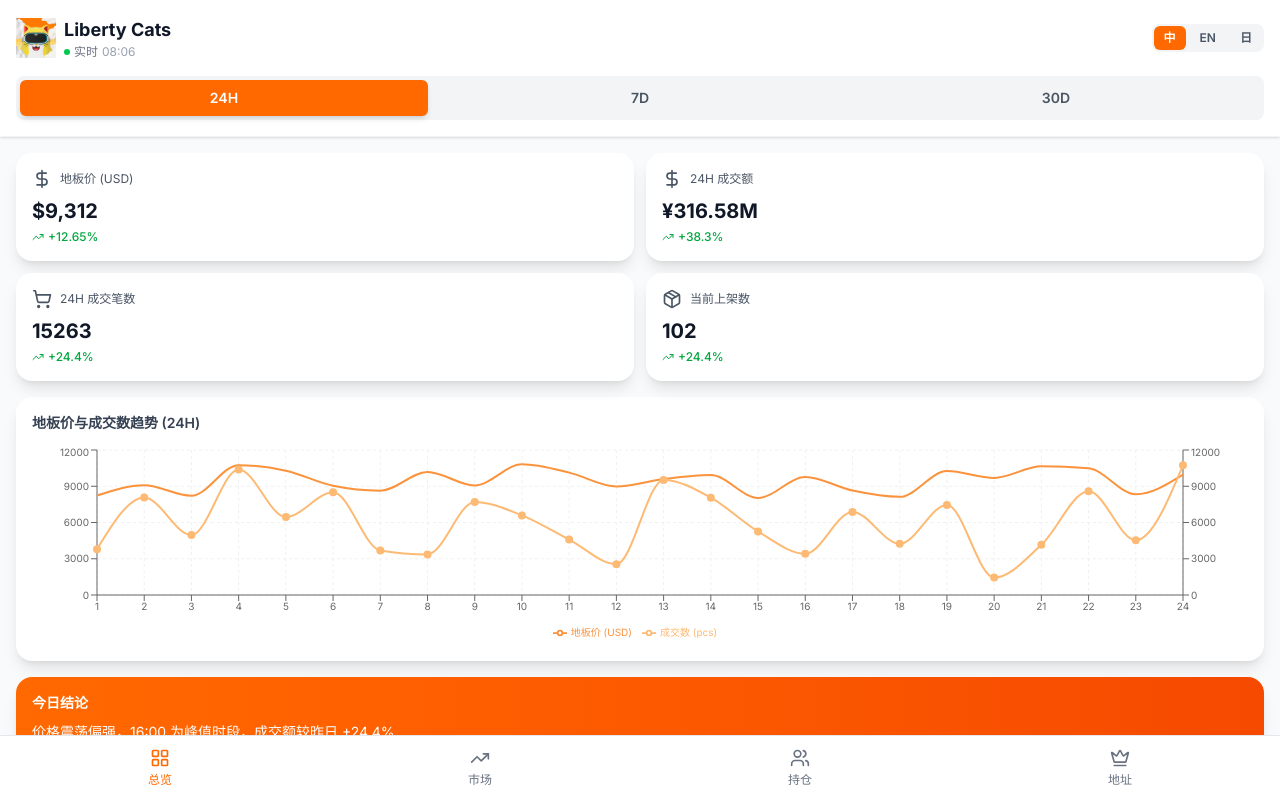
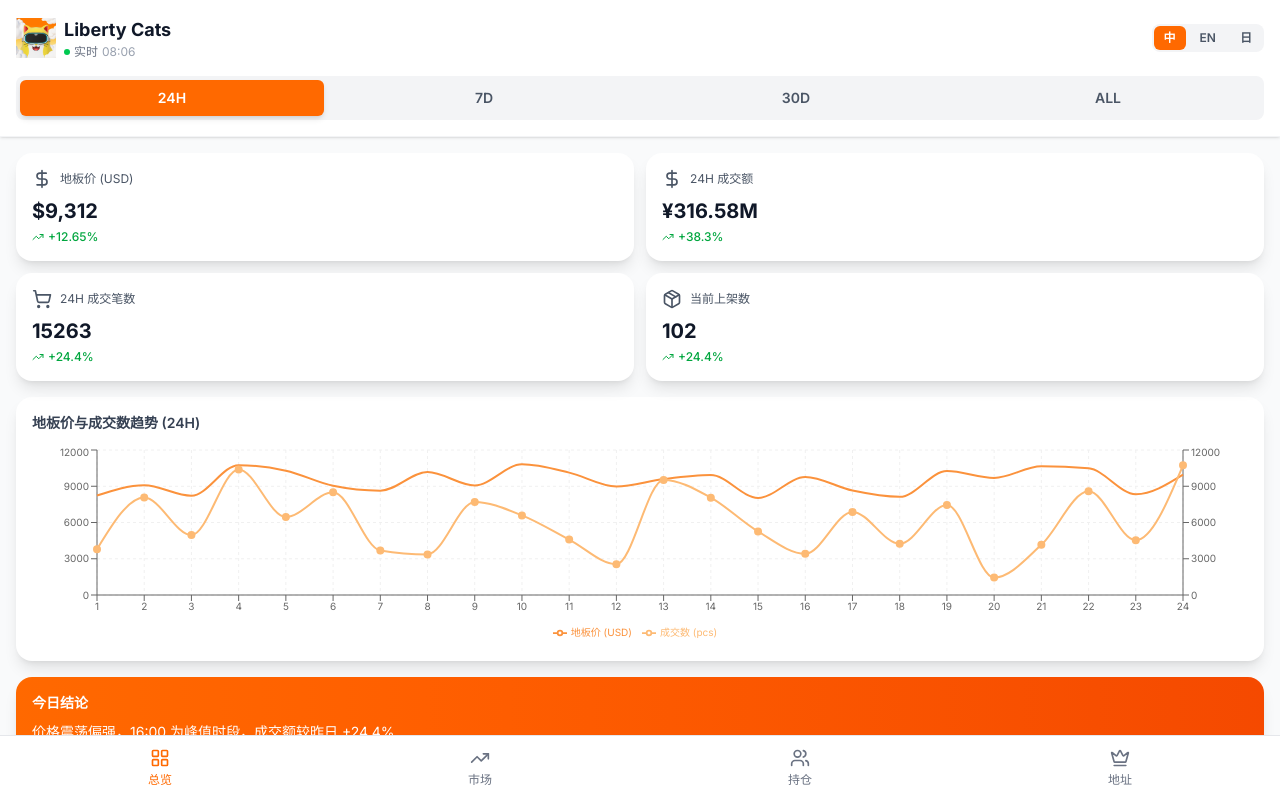
Before and after one commit to Jack99962/LibertyCatsDataFrontEnd, a React (Vite) app: page / in a window 1280 px wide. Shown: the top 798 px of the page. Built offline with nearby package versions, Linux system fonts and the light colour scheme.

Commit message:
Update TimeRange type to include 'ALL' option and modify Layout component accordingly

```diff
--- a/src/app/components/Layout.tsx
+++ b/src/app/components/Layout.tsx
@@ -16,7 +16,7 @@ export function Layout() {
     { path: '/rankings', label: t('nav.rankings'), icon: Crown },
   ];
 
-  const timeRanges: TimeRange[] = ['24H', '7D', '30D'];
+  const timeRanges: TimeRange[] = ['24H', '7D', '30D', 'ALL'];
   const languages: { code: Language; label: string }[] = [
     { code: 'zh', label: '中' },
     { code: 'en', label: 'EN' },
--- a/src/app/contexts/TimeRangeContext.tsx
+++ b/src/app/contexts/TimeRangeContext.tsx
@@ -1,6 +1,6 @@
 import { createContext, useContext, useState, ReactNode } from 'react';
 
-export type TimeRange = '24H' | '7D' | '30D';
+export type TimeRange = '24H' | '7D' | '30D' | 'ALL';
 
 interface TimeRangeContextType {
   timeRange: TimeRange;
```
